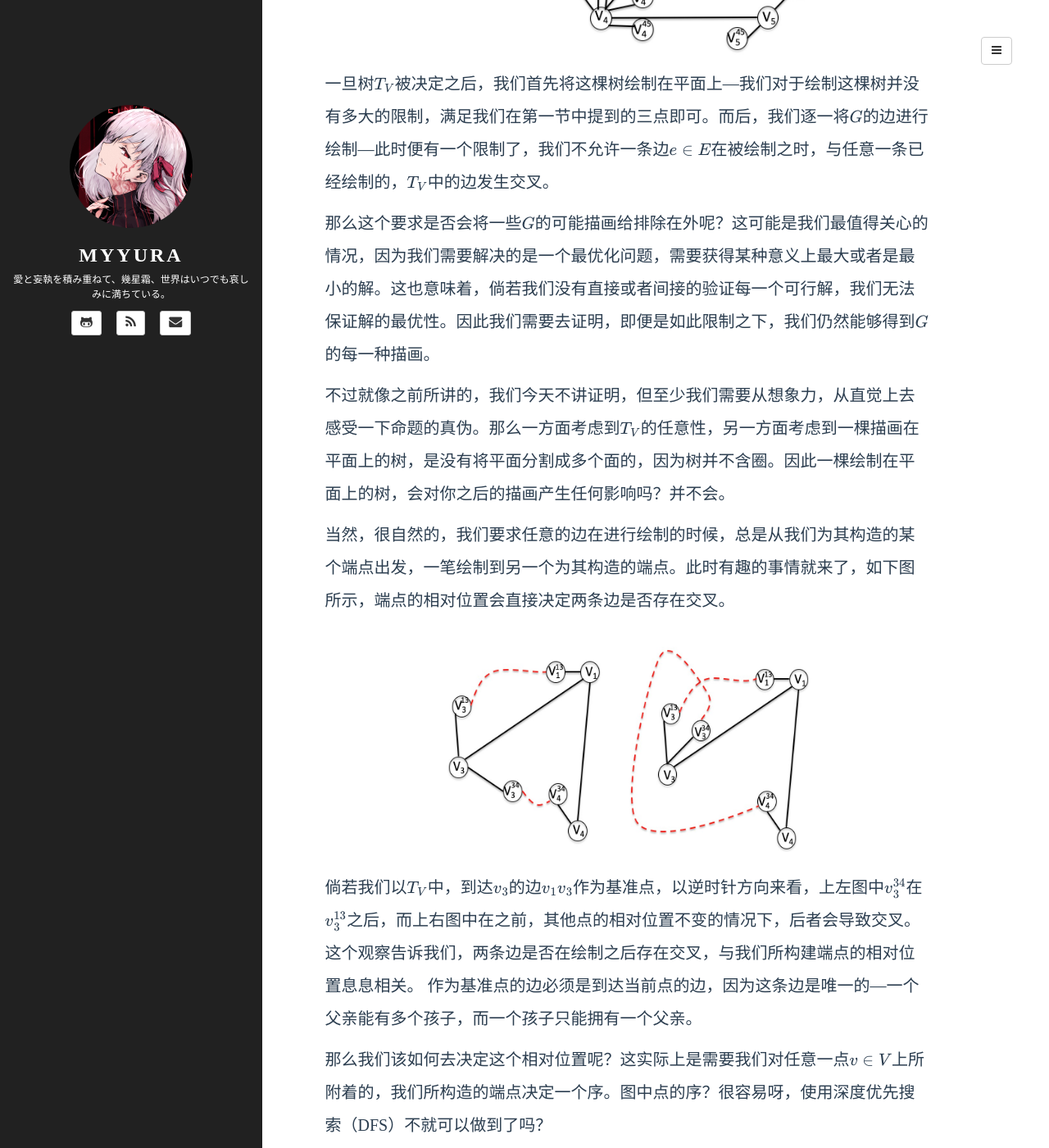
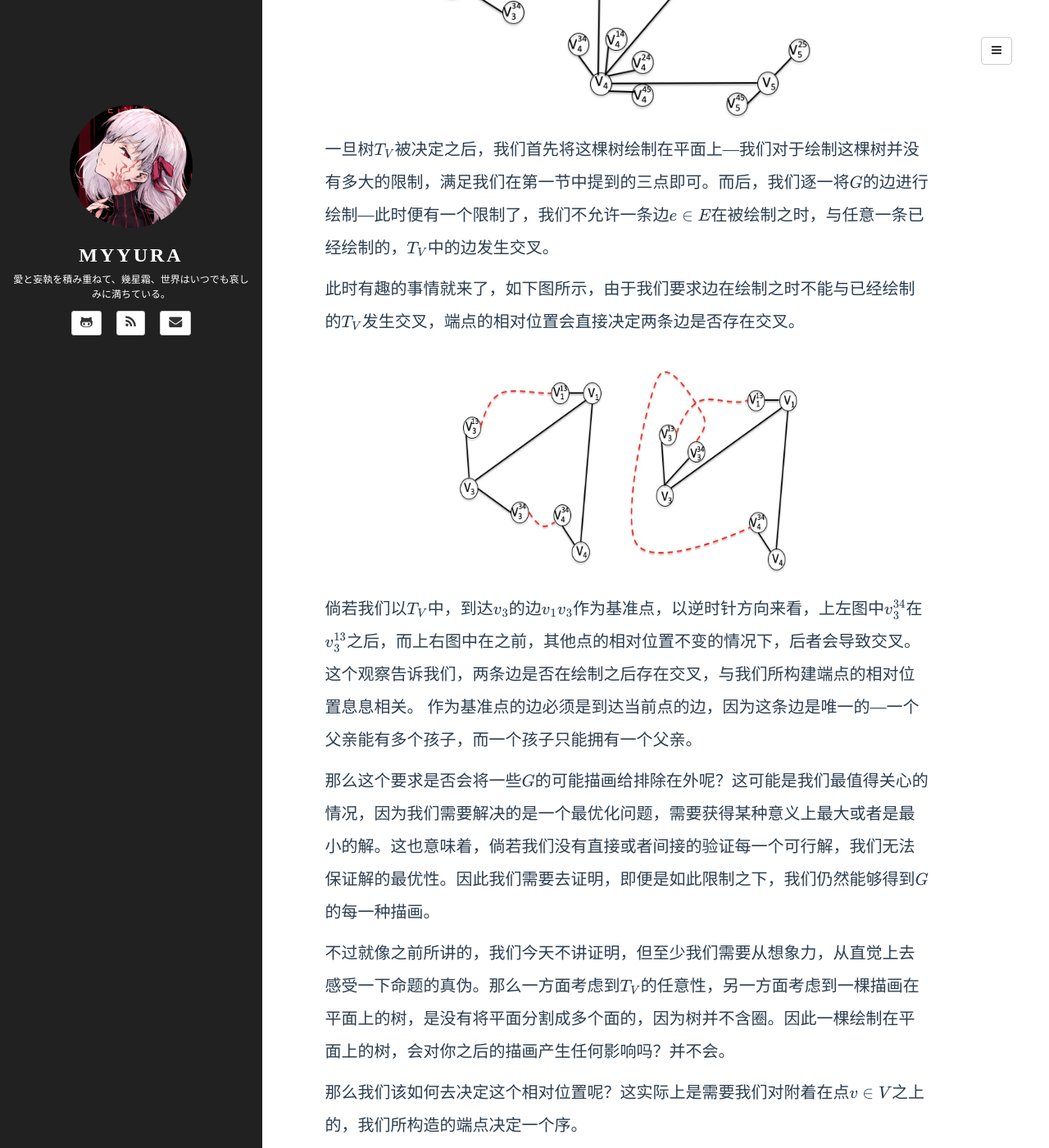
Before and after one commit to Myyura/myyura.github.io, a Jekyll site: the page built from _posts/math_algorithm/2020-4-11-graph_drawing_integer_programming.md, in a window 1280 px wide and 1400 px high, scrolled down 5235 px. Shown: the whole window at 82% size. Built offline with Jekyll 4.4.1, drawn with Linux system fonts in a browser that asks for light colours; formulas are drawn with MathJax 3; a script that is not in the unit is left out; comment, search, counter and statistics services are not loaded; some of the changed text lies outside the part shown.

Commit message:
Fix some typo

```diff
--- a/_posts/math_algorithm/2020-4-11-graph_drawing_integer_programming.md
+++ b/_posts/math_algorithm/2020-4-11-graph_drawing_integer_programming.md
@@ -88,7 +88,7 @@ $$
   <img src="{{ site.BASE_PATH }}/assets/images/gd_1_3.png" width="450" height="320" alt="1"/>
 </figure>
 
-首先，对于每一条边$e = v_i v_j \in E$，我们为其构造两个端点$v^e_{i}$与$v^e_{j}$，并将其分别连接在点$v_{i}$与$v_j$之上，如下图中所示（其中虚线表示$E$中的边），例如对于边$v_1 v_3$来说，我们为其构造了两个端点$v^{13}_{1}$与$v^{13}_3$并分别与$v_1$与$v_3$相连接。
+首先，对于每一条边$e = v_i v_j \in E$，我们为其构造两个端点$v^e_{i}$与$v^e_{j}$，并将其分别连接在点$v_{i}$与$v_j$之上，如下图中所示（其中虚线表示$E$中的边），例如对于边$v_1 v_3$来说，我们为其构造了两个端点$v^{13}_{1}$与$v^{13}_3$并分别与$v_1$与$v_3$相连接。当然，很自然的，我们要求任意的边在进行绘制的时候，总是从我们为其构造的某个端点出发，一笔绘制到另一个为其构造的端点。
 
 <figure style="text-align:center;">
   <img src="{{ site.BASE_PATH }}/assets/images/gd_1_4.png" width="500" height="350" alt="1"/>
@@ -102,20 +102,22 @@ $$
 
 一旦树$T_{V}$被决定之后，我们首先将这棵树绘制在平面上---我们对于绘制这棵树并没有多大的限制，满足我们在第一节中提到的三点即可。而后，我们逐一将$G$的边进行绘制---此时便有一个限制了，我们不允许一条边$e \in E$在被绘制之时，与任意一条已经绘制的，$T_{V}$中的边发生交叉。
 
-那么这个要求是否会将一些$G$的可能描画给排除在外呢？这可能是我们最值得关心的情况，因为我们需要解决的是一个最优化问题，需要获得某种意义上最大或者是最小的解。这也意味着，倘若我们没有直接或者间接的验证每一个可行解，我们无法保证解的最优性。因此我们需要去证明，即便是如此限制之下，我们仍然能够得到$G$的每一种描画。
-
-不过就像之前所讲的，我们今天不讲证明，但至少我们需要从想象力，从直觉上去感受一下命题的真伪。那么一方面考虑到$T_{V}$的任意性，另一方面考虑到一棵描画在平面上的树，是没有将平面分割成多个面的，因为树并不含圈。因此一棵绘制在平面上的树，会对你之后的描画产生任何影响吗？并不会。
-
-当然，很自然的，我们要求任意的边在进行绘制的时候，总是从我们为其构造的某个端点出发，一笔绘制到另一个为其构造的端点。此时有趣的事情就来了，如下图所示，端点的相对位置会直接决定两条边是否存在交叉。
+此时有趣的事情就来了，如下图所示，由于我们要求边在绘制之时不能与已经绘制的$T_{V}$发生交叉，端点的相对位置会直接决定两条边是否存在交叉。
 
 <figure style="text-align:center;">
-  <img src="{{ site.BASE_PATH }}/assets/images/gd_1_6.png" width="480" height="300" alt="1"/>
+  <img src="{{ site.BASE_PATH }}/assets/images/gd_1_6.png" width="450" height="300" alt="1"/>
 </figure>
 
 倘若我们以$T_{V}$中，到达$v_3$的边$v_1v_3$作为基准点，以逆时针方向来看，上左图中$v^{34}_3$在$v^{13}_3$之后，而上右图中在之前，其他点的相对位置不变的情况下，后者会导致交叉。这个观察告诉我们，两条边是否在绘制之后存在交叉，与我们所构建端点的相对位置息息相关。
 作为基准点的边必须是到达当前点的边，因为这条边是唯一的---一个父亲能有多个孩子，而一个孩子只能拥有一个父亲。
 
-那么我们该如何去决定这个相对位置呢？这实际上是需要我们对任意一点$v \in V$上所附着的，我们所构造的端点决定一个序。图中点的序？很容易呀，使用深度优先搜索（DFS）不就可以做到了吗？
+那么这个要求是否会将一些$G$的可能描画给排除在外呢？这可能是我们最值得关心的情况，因为我们需要解决的是一个最优化问题，需要获得某种意义上最大或者是最小的解。这也意味着，倘若我们没有直接或者间接的验证每一个可行解，我们无法保证解的最优性。因此我们需要去证明，即便是如此限制之下，我们仍然能够得到$G$的每一种描画。
+
+不过就像之前所讲的，我们今天不讲证明，但至少我们需要从想象力，从直觉上去感受一下命题的真伪。那么一方面考虑到$T_{V}$的任意性，另一方面考虑到一棵描画在平面上的树，是没有将平面分割成多个面的，因为树并不含圈。因此一棵绘制在平面上的树，会对你之后的描画产生任何影响吗？并不会。
+
+那么我们该如何去决定这个相对位置呢？这实际上是需要我们对附着在点$v \in V$之上的，我们所构造的端点决定一个序。
+
+图中点的序？很容易呀，使用深度优先搜索（DFS）不就可以做到了吗？
 
 于是紧接着，我们构建上图的，从点$v_1$出发的一个DFS序，也即于某次深度优先搜索之时点被访问的顺序，如下图所示，对于任意一点$v$，我们以$DFS(v)$表示其被访问的次序，且对于附着在某点上所构建的端点$u$与$v$，倘若$DFS(u) < DFS(v)$，则我们认为在绘制之时，点$u$应在点$v$之前。
 
```
